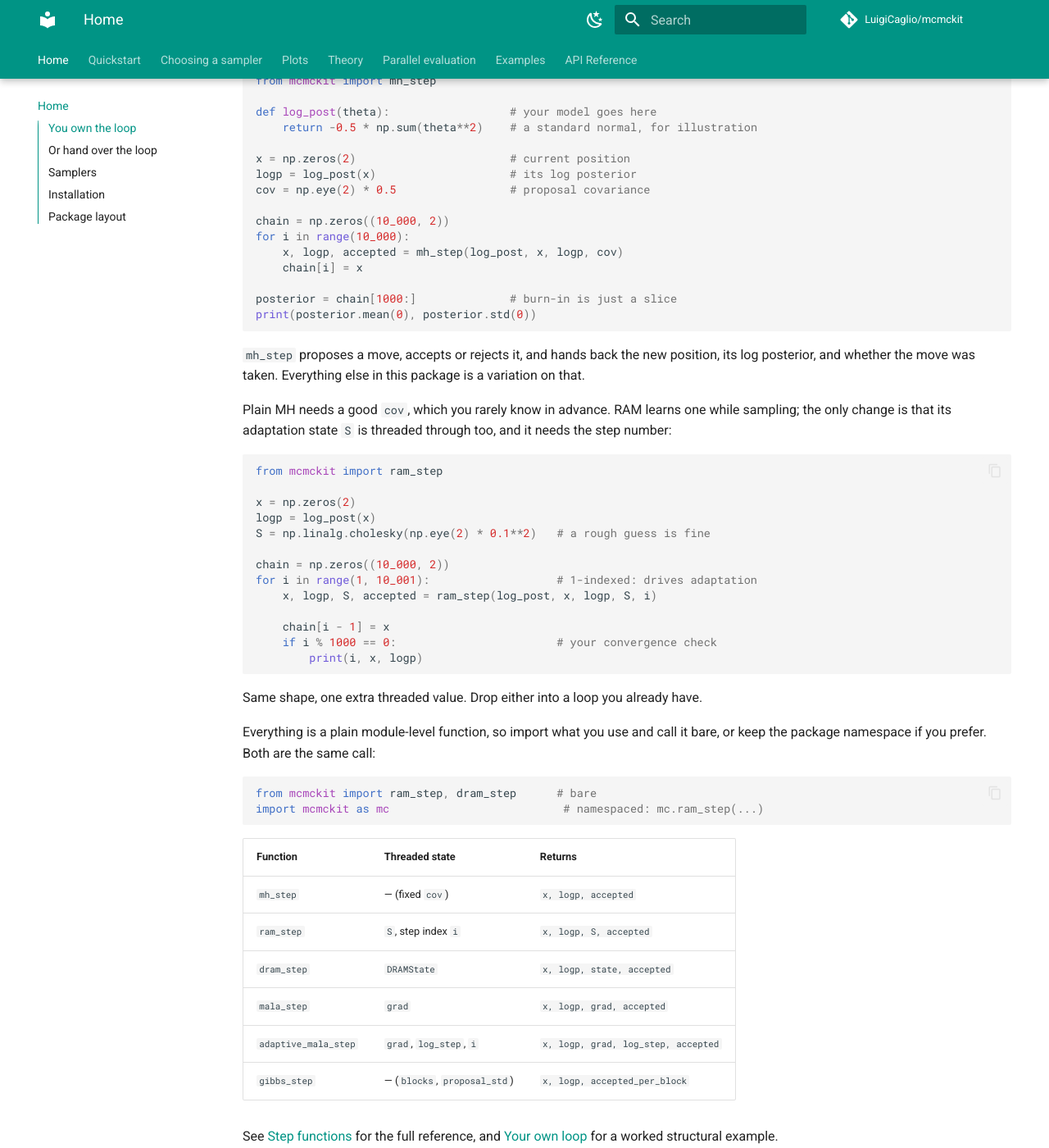
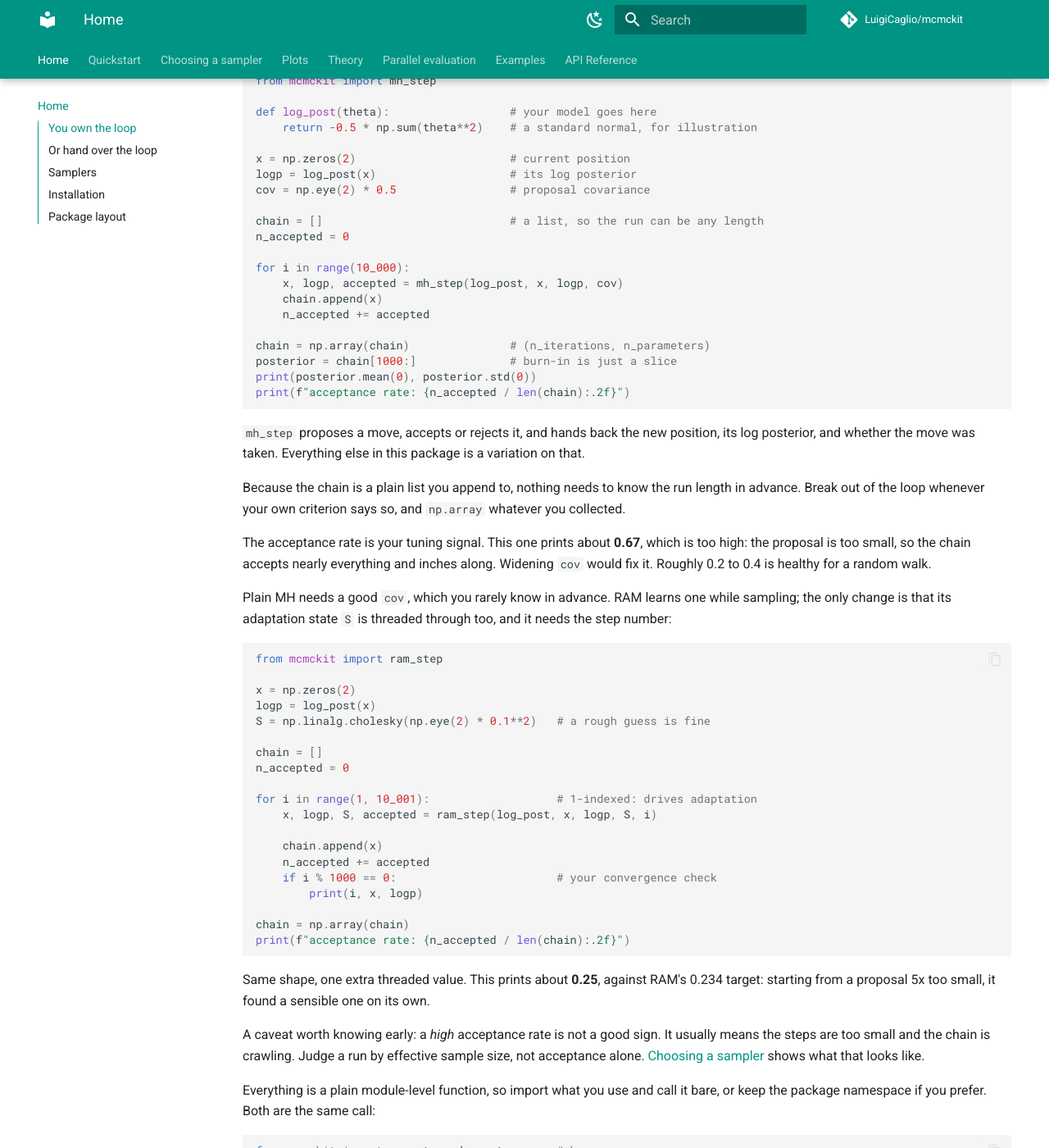
Before and after one commit to LuigiCaglio/mcmckit, an MkDocs documentation site: the page built from docs/index.md, in a window 1280 px wide and 1400 px high, scrolled down 487 px. Shown: the whole window at 82% size. Built offline with MkDocs 1.6.1 and Material for MkDocs 9.7.7, drawn with Linux system fonts in a browser that asks for light colours; comment, search, counter and statistics services are not loaded.

Commit message:
Track the acceptance rate in the quick start, and grow the chain as a list
Both loops returned `accepted` and then ignored it, which left a dangling
variable and skipped the first thing anyone checks when tuning. They now
accumulate it and print the rate, which also gives the two examples a
point to make: plain MH lands at about 0.67, too high because its fixed
proposal is too small, while RAM finds 0.25 against its 0.234 target on
its own. That is the argument for using RAM, shown rather than asserted.

The chain is now a list appended to and converted at the end, rather than
a preallocated array. A fixed-size array quietly requires knowing the run
length up front, which contradicts the reason to drive the loop yourself:
you can stop on your own criterion whenever you like.

Appending the returned array without copying is safe. On rejection the
same object comes back, so a run has fewer distinct arrays than
iterations, but nothing mutates them in place.

Both blocks are executed as written and recover a standard normal.

Co-Authored-By: Claude Opus 5 <noreply@anthropic.com>

````diff
--- a/docs/index.md
+++ b/docs/index.md
@@ -29,18 +29,32 @@ x = np.zeros(2)                       # current position
 logp = log_post(x)                    # its log posterior
 cov = np.eye(2) * 0.5                 # proposal covariance
 
-chain = np.zeros((10_000, 2))
+chain = []                            # a list, so the run can be any length
+n_accepted = 0
+
 for i in range(10_000):
     x, logp, accepted = mh_step(log_post, x, logp, cov)
-    chain[i] = x
+    chain.append(x)
+    n_accepted += accepted
 
+chain = np.array(chain)               # (n_iterations, n_parameters)
 posterior = chain[1000:]              # burn-in is just a slice
 print(posterior.mean(0), posterior.std(0))
+print(f"acceptance rate: {n_accepted / len(chain):.2f}")
 ```
 
 `mh_step` proposes a move, accepts or rejects it, and hands back the new
 position, its log posterior, and whether the move was taken. Everything else
 in this package is a variation on that.
+
+Because the chain is a plain list you append to, nothing needs to know the
+run length in advance. Break out of the loop whenever your own criterion says
+so, and `np.array` whatever you collected.
+
+The acceptance rate is your tuning signal. This one prints about **0.67**,
+which is too high: the proposal is too small, so the chain accepts nearly
+everything and inches along. Widening `cov` would fix it. Roughly 0.2 to 0.4
+is healthy for a random walk.
 
 Plain MH needs a good `cov`, which you rarely know in advance. RAM learns one
 while sampling; the only change is that its adaptation state `S` is threaded
@@ -53,17 +67,29 @@ x = np.zeros(2)
 logp = log_post(x)
 S = np.linalg.cholesky(np.eye(2) * 0.1**2)   # a rough guess is fine
 
-chain = np.zeros((10_000, 2))
+chain = []
+n_accepted = 0
+
 for i in range(1, 10_001):                   # 1-indexed: drives adaptation
     x, logp, S, accepted = ram_step(log_post, x, logp, S, i)
 
-    chain[i - 1] = x
+    chain.append(x)
+    n_accepted += accepted
     if i % 1000 == 0:                        # your convergence check
         print(i, x, logp)
+
+chain = np.array(chain)
+print(f"acceptance rate: {n_accepted / len(chain):.2f}")
 ```
 
-Same shape, one extra threaded value. Drop either into a loop you already
-have.
+Same shape, one extra threaded value. This prints about **0.25**, against RAM's
+0.234 target: starting from a proposal 5x too small, it found a sensible one
+on its own.
+
+A caveat worth knowing early: a *high* acceptance rate is not a good sign. It
+usually means the steps are too small and the chain is crawling. Judge a run
+by effective sample size, not acceptance alone. [Choosing a
+sampler](samplers.md) shows what that looks like.
 
 Everything is a plain module-level function, so import what you use and call
 it bare, or keep the package namespace if you prefer. Both are the same call:
````
Also changed, not shown: README.md (+34 -8 lines).
